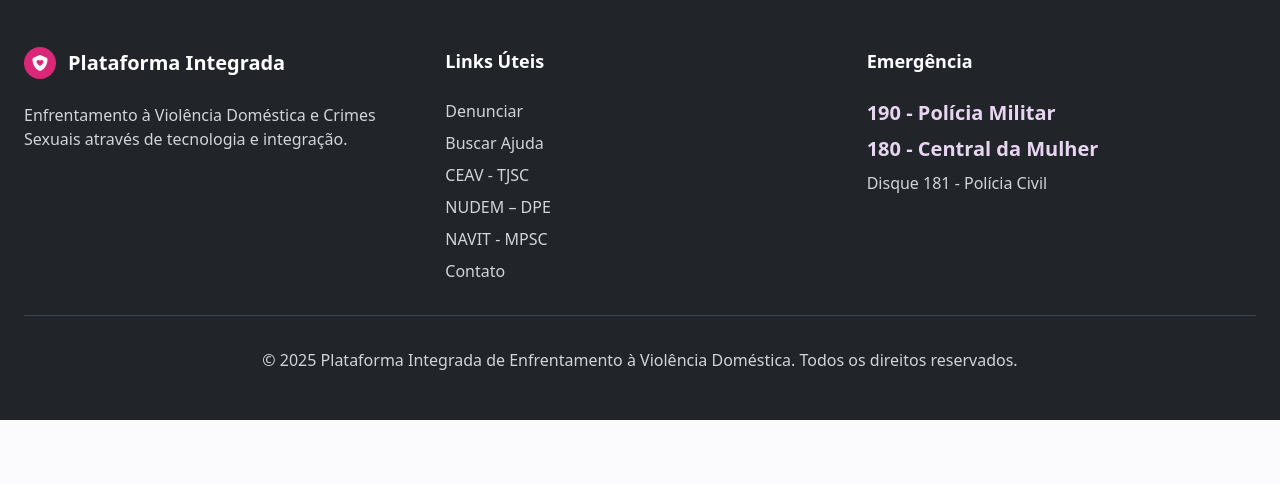
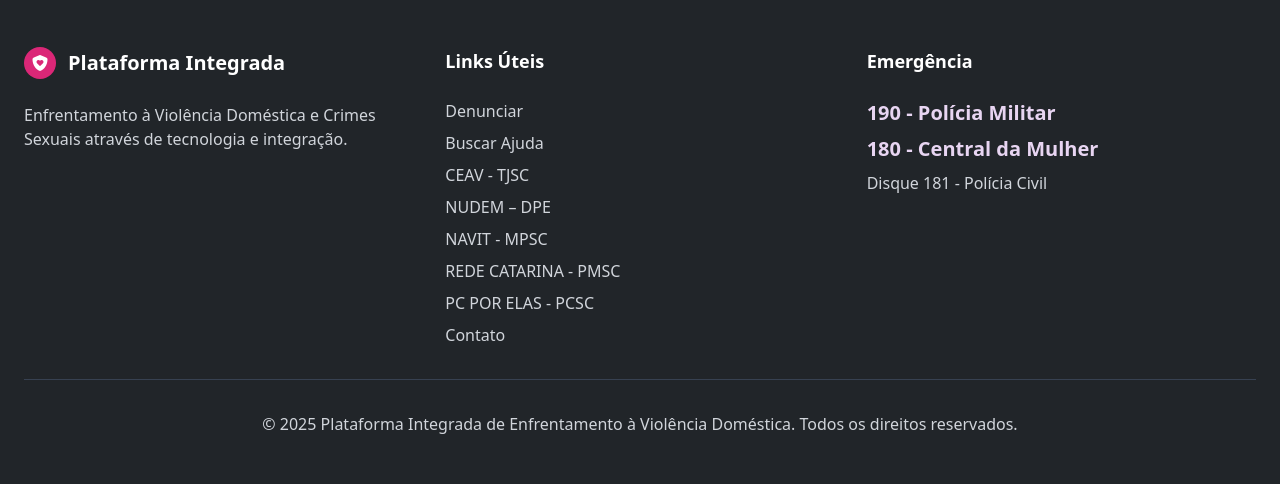
Before and after one commit to OgliariNatan/pievdcs, a Django app: template MAIN/templates/home.html in a window 1280 px wide. Shown: the part 1549-2033 px from the top of the page. Before the commit the page ends 1969 px from the top, so only its background shows below. Run offline with Django 5.2, Linux system fonts and the light colour scheme; the template is opened without the code that fills it, so the values that code supplies are empty; some libraries are stand-ins or nearby versions.

Commit message:
[MAIN] update: Adicionado ao rodapé link do 'PC por elas'

```diff
--- a/MAIN/templates/base/rodape.html
+++ b/MAIN/templates/base/rodape.html
@@ -46,7 +46,12 @@
                     <li><a href="https://www.mpsc.mp.br/programas/acolhimento-integral-a-vitima"
                             target="_blank" class="hover:text-accent transition-colors">NAVIT - MPSC</a>
                     </li>
-
+                    <li><a href="https://www.pm.sc.gov.br/paginas/rede-catarina"
+                            target="_blank" class="hover:text-accent transition-colors">REDE CATARINA - PMSC</a>
+                    </li>
+                    <li><a href="https://pcporelas.pc.sc.gov.br/"
+                            target="_blank" class="hover:text-accent transition-colors">PC POR ELAS - PCSC</a>
+                    </li>
                     <li><a href="mailto:meueail@gmail.com?subject=ContatoSite"
                             class="hover:text-accent transition-colors">Contato</a></li>
                 </ul>
```
